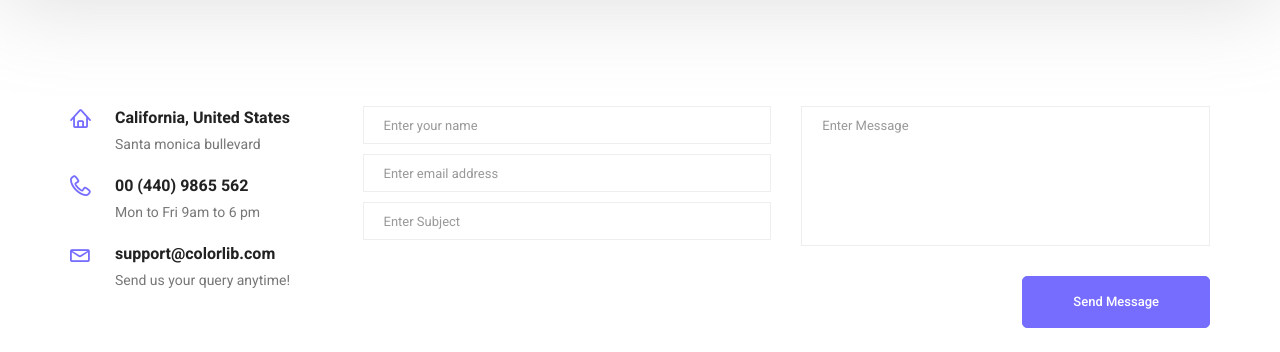
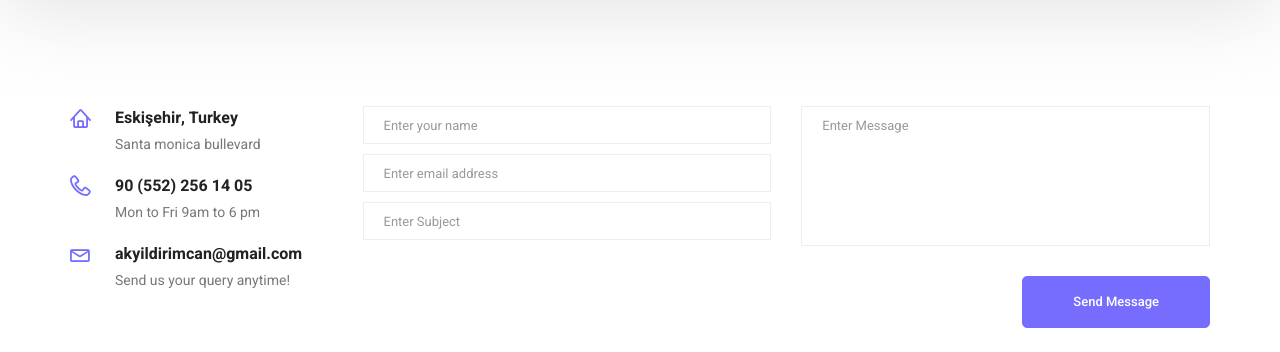
Before and after one commit to softdevcan/softdevcan, a Django app: page /contact/contact in a window 1280 px wide. Shown: the part 494-846 px from the top of the page. Run offline with Django 4.2, Linux system fonts and the light colour scheme; data that the repository does not hold is empty; some libraries are stand-ins or nearby versions.

Commit message:
refactor: contact.html change info

```diff
--- a/templates/contact.html
+++ b/templates/contact.html
@@ -37,17 +37,17 @@
                     <div class="contact_info">
                         <div class="info_item">
                             <i class="lnr lnr-home"></i>
-                            <h6>California, United States</h6>
+                            <h6>Eskişehir, Turkey</h6>
                             <p>Santa monica bullevard</p>
                         </div>
                         <div class="info_item">
                             <i class="lnr lnr-phone-handset"></i>
-                            <h6><a href="#">00 (440) 9865 562</a></h6>
+                            <h6><a href="#">90 (552) 256 14 05</a></h6>
                             <p>Mon to Fri 9am to 6 pm</p>
                         </div>
                         <div class="info_item">
                             <i class="lnr lnr-envelope"></i>
-                            <h6><a href="#">support@colorlib.com</a></h6>
+                            <h6><a href="#">akyildirimcan@gmail.com</a></h6>
                             <p>Send us your query anytime!</p>
                         </div>
                     </div>
```
